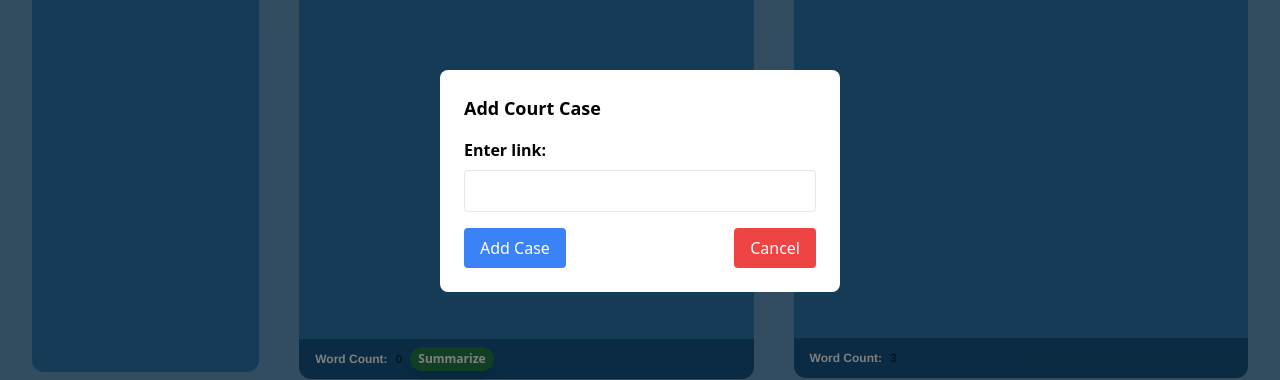
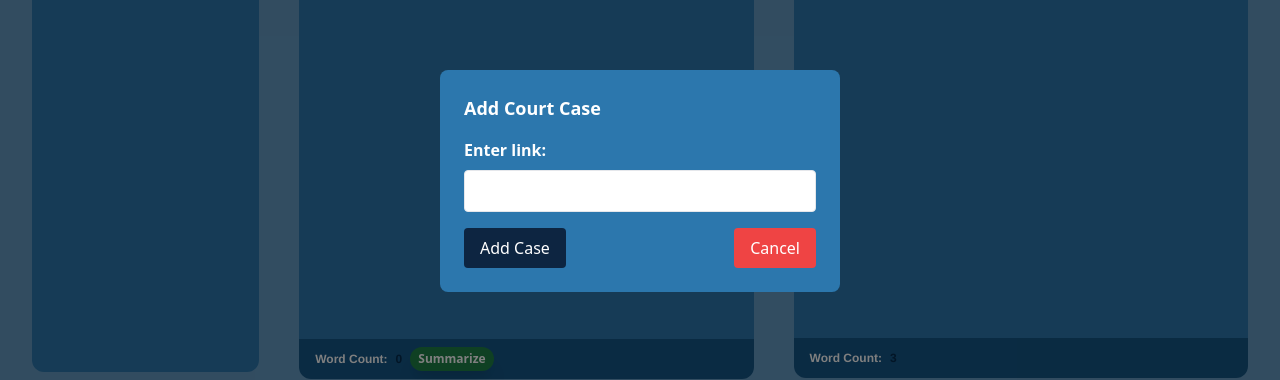
Before and after one commit to jewelldmnt/Philippine-Court-Case-Summarizer, a React (Vite) app in the folder website/: page / in a window 1280 px wide. Both pictures are taken after a click on the label "Add Case". Shown: the part 219-599 px from the top of the page. Built offline with nearby package versions, Linux system fonts and the light colour scheme; no server answers; a web font is replaced by a local one.

Commit message:
Minor changes in modal message for add case button

```diff
--- a/website/src/Components/Modals/AddCaseFile.jsx
+++ b/website/src/Components/Modals/AddCaseFile.jsx
@@ -14,12 +14,12 @@ const AddCaseModal = ({
 
   return (
     <div className="fixed inset-0 bg-black bg-opacity-50 flex justify-center items-center z-50">
-      <div className="bg-white text-black p-6 rounded-lg w-[400px]">
+      <div className="bg-customRbox text-white p-6 rounded-lg w-[400px]">
         <h2 className="text-lg font-bold mb-4">Add Court Case</h2>
         <label className="block mb-2 font-semibold">Enter link:</label>
         <input
           type="text"
-          className="border w-full p-2 rounded mb-4"
+          className="border w-full p-2 rounded mb-4 text-black placeholder-gray-400"
           value={courtCaseLink}
           onChange={(e) => setCourtCaseLink(e.target.value)}
           disabled={loading} // Disable input while loading
@@ -35,7 +35,7 @@ const AddCaseModal = ({
 
         <div className="flex justify-between">
           <button
-            className="bg-blue-500 text-white px-4 py-2 rounded"
+            className="bg-primary -500 text-white px-4 py-2 rounded"
             onClick={handleFileAdd}
             disabled={loading} // Disable button while loading
           >
--- a/website/src/Components/Modals/Cancel.jsx
+++ b/website/src/Components/Modals/Cancel.jsx
@@ -10,10 +10,10 @@ const Cancel = ({open, edit, cancel}) => {
   return (
     <>
         <div className="fixed inset-0 flex items-center justify-center bg-black bg-opacity-50 transition-opacity duration-300 z-50 ">
-          <div className='font-sans text-white bg-box w-[350px] h-[270px] flex flex-col justify-center items-center text-center rounded-xl'>
+          <div className='font-sans text-white bg-customRbox w-[350px] h-[270px] flex flex-col justify-center items-center text-center rounded-xl'>
             <BsQuestionCircle className="text-icon-10 w-[61px] h-[61px]" />
             <h1 className='font-bold text-[20px] tablet-xs:text-[24px]'>Are you sure you want to <br />discard changes?</h1>
-            <p className='mt-2 text-gray-400 text-[10px] tablet-xs:text-xs whitespace'>This action cannot be undone.</p>
+            <p className='mt-2 text-customRedText -500 text-[12px] tablet-xs:text-xs whitespace'>This action cannot be undone.</p>
             <div className='pt-4 flex flex-row space-x-2 font-bold'>
               <button className='p-2 w-35 hover:bg-active rounded transition ease-in-out duration-300' onClick={cancel}>Discard edit</button>
               <button className='p-2 w-35 rounded text-white bg-icon-10' onClick={edit}>Keep editing</button>
--- a/website/tailwind.config.js
+++ b/website/tailwind.config.js
@@ -8,6 +8,7 @@ export default {
       colors: {
         customLightBlue: "#649AC2", // Use for Light Blue Blackground
         customRbox:"#2C77AD", // Use for light color of rounded box
+        customRedText: "#972338",
         primary: "#0D2541",
         secondary: "#DF1619",
         background: "#649AC2",
```
